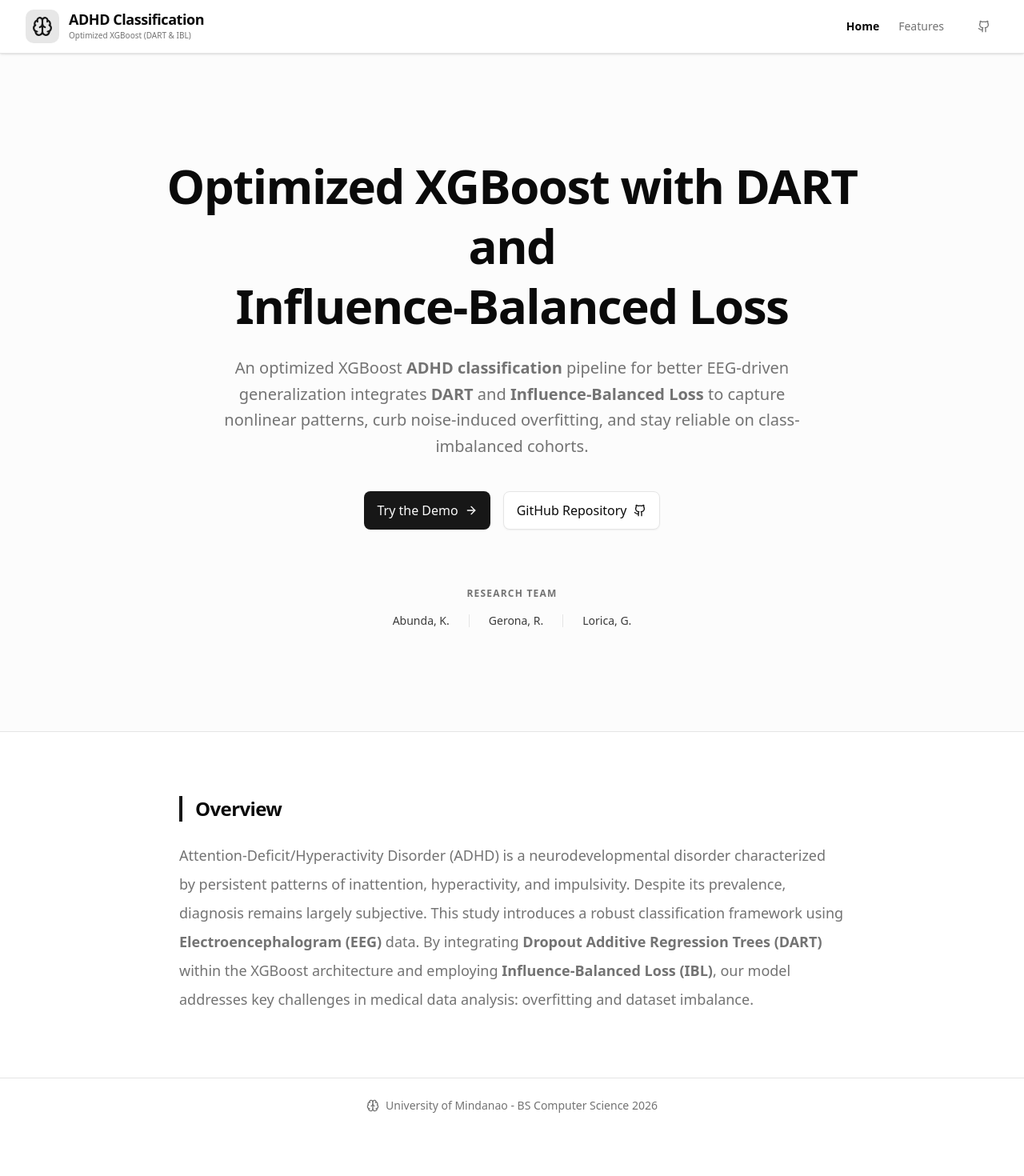
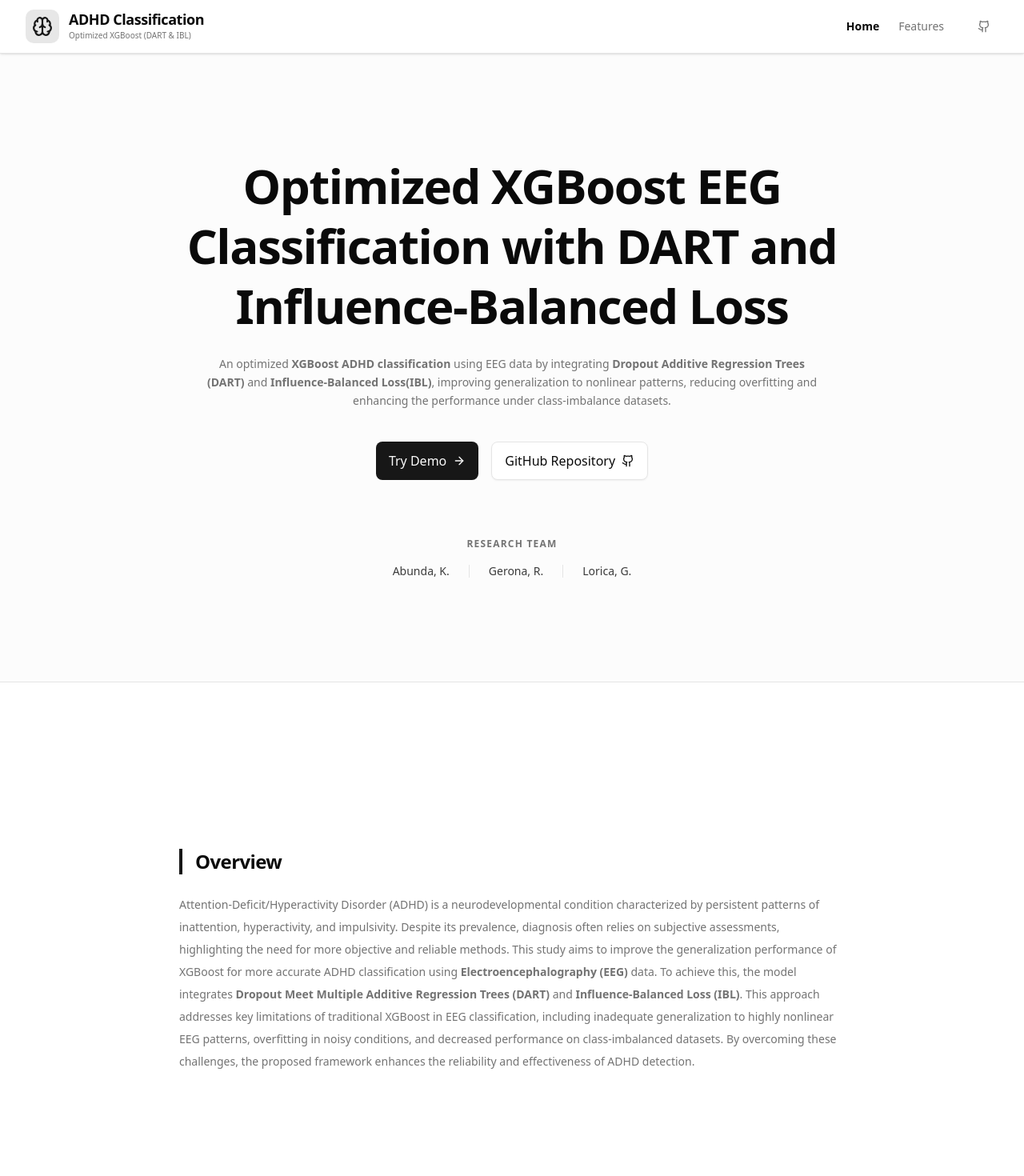
Before and after one commit to gesterloricz/test-adhd, a React (Vite) app: page / in a window 1280 px wide. Shown: the top 1470 px of the page at 80% size. Before the commit the page ends 1416 px from the top, so only its background shows below. Built offline with nearby package versions, Linux system fonts and the light colour scheme.

Commit message:
fixes info of the ui

```diff
--- a/src/pages/home.tsx
+++ b/src/pages/home.tsx
@@ -6,22 +6,21 @@ import { Button } from "@/components/ui/button"
 export default function Home() {
   return (
     <div className="flex min-h-[calc(100vh-140px)] flex-col">
-      <section className="flex flex-1 flex-col justify-center border-b bg-muted/30 py-16 md:py-32">
+      <section className="flex flex-1 flex-col justify-center border-b bg-muted/30 py-21 px-4 md:px-8 md:py-32">
         <div className="mx-auto max-w-5xl space-y-10 px-4 text-center sm:px-6 lg:px-8">
           <div className="mx-auto max-w-4xl space-y-6">
             <h1 className="animate-in fade-in slide-in-from-bottom-4 duration-800 ease-out text-3xl font-extrabold leading-tight tracking-tight text-foreground sm:text-4xl md:text-6xl">
-              Optimized XGBoost with DART and <br className="hidden lg:block" />
-              Influence-Balanced Loss
+              Optimized XGBoost EEG Classification with DART and Influence-Balanced Loss
             </h1>
 
-            <p className="animate-in fade-in slide-in-from-bottom-4 duration-800 delay-200 ease-out mx-auto max-w-3xl leading-relaxed text-muted-foreground text-lg sm:text-xl fill-mode-both">
-              An optimized XGBoost <strong>ADHD classification</strong> pipeline for better EEG-driven generalization integrates <strong>DART</strong> and <strong>Influence-Balanced Loss</strong> to capture nonlinear patterns, curb noise-induced overfitting, and stay reliable on class-imbalanced cohorts.
+            <p className="animate-in fade-in slide-in-from-bottom-4 duration-800 delay-200 ease-out mx-auto max-w-3xl leading-relaxed text-muted-foreground text-sm sm:text-md fill-mode-both">
+              An optimized <strong>XGBoost ADHD classification</strong> using EEG data by integrating <strong>Dropout Additive Regression Trees (DART) </strong> and <strong>Influence-Balanced Loss(IBL)</strong>, improving generalization to nonlinear patterns, reducing overfitting and enhancing the performance under class-imbalance datasets.
             </p>
 
             <div className="animate-in fade-in slide-in-from-bottom-4 duration-800 delay-300 ease-out flex flex-col items-center justify-center gap-4 pt-4 sm:flex-row fill-mode-both">
               <Button size="lg" className="h-12 w-full gap-2 px-8 text-base transition-transform hover:scale-105 sm:w-auto" asChild>
                 <Link to="/demo">
-                  Try the Demo <ArrowRight className="h-4 w-4" />
+                  Try Demo <ArrowRight className="h-4 w-4" />
                 </Link>
               </Button>
               <Button size="lg" variant="outline" className="h-12 w-full gap-2 px-8 text-base transition-transform hover:scale-105 sm:w-auto" asChild>
@@ -46,11 +45,11 @@ export default function Home() {
       </section>
 
       <section className="bg-background py-12 sm:py-20">
-        <div className="mx-auto max-w-4xl px-4 sm:px-6 lg:px-8">
+        <div className="mx-auto max-w-4xl sm:px-6 lg:px-8  px-4 md:px-8 md:py-32">
           <div className="animate-in fade-in slide-in-from-bottom-8 duration-700 delay-300 space-y-6 fill-mode-both">
             <h3 className="border-l-4 border-primary pl-4 text-xl font-bold tracking-tight sm:text-2xl">Overview</h3>
-            <p className="text-base leading-loose text-muted-foreground sm:text-lg">
-              Attention-Deficit/Hyperactivity Disorder (ADHD) is a neurodevelopmental disorder characterized by persistent patterns of inattention, hyperactivity, and impulsivity. Despite its prevalence, diagnosis remains largely subjective. This study introduces a robust classification framework using <strong>Electroencephalogram (EEG)</strong> data. By integrating <strong>Dropout Additive Regression Trees (DART)</strong> within the XGBoost architecture and employing <strong>Influence-Balanced Loss (IBL)</strong>, our model addresses key challenges in medical data analysis: overfitting and dataset imbalance.
+            <p className=" leading-loose text-muted-foreground text-sm sm:text-md ">
+              Attention-Deficit/Hyperactivity Disorder (ADHD) is a neurodevelopmental condition characterized by persistent patterns of inattention, hyperactivity, and impulsivity. Despite its prevalence, diagnosis often relies on subjective assessments, highlighting the need for more objective and reliable methods. This study aims to improve the generalization performance of XGBoost for more accurate ADHD classification using <strong>Electroencephalography (EEG)</strong> data. To achieve this, the model integrates <strong>Dropout Meet Multiple Additive Regression Trees (DART)</strong> and <strong>Influence-Balanced Loss (IBL)</strong>. This approach addresses key limitations of traditional XGBoost in EEG classification, including inadequate generalization to highly nonlinear EEG patterns, overfitting in noisy conditions, and decreased performance on class-imbalanced datasets. By overcoming these challenges, the proposed framework enhances the reliability and effectiveness of ADHD detection.
             </p>
           </div>
         </div>
```
Also changed, not shown: 1 other file (tests, documents, lock files or other folders).
